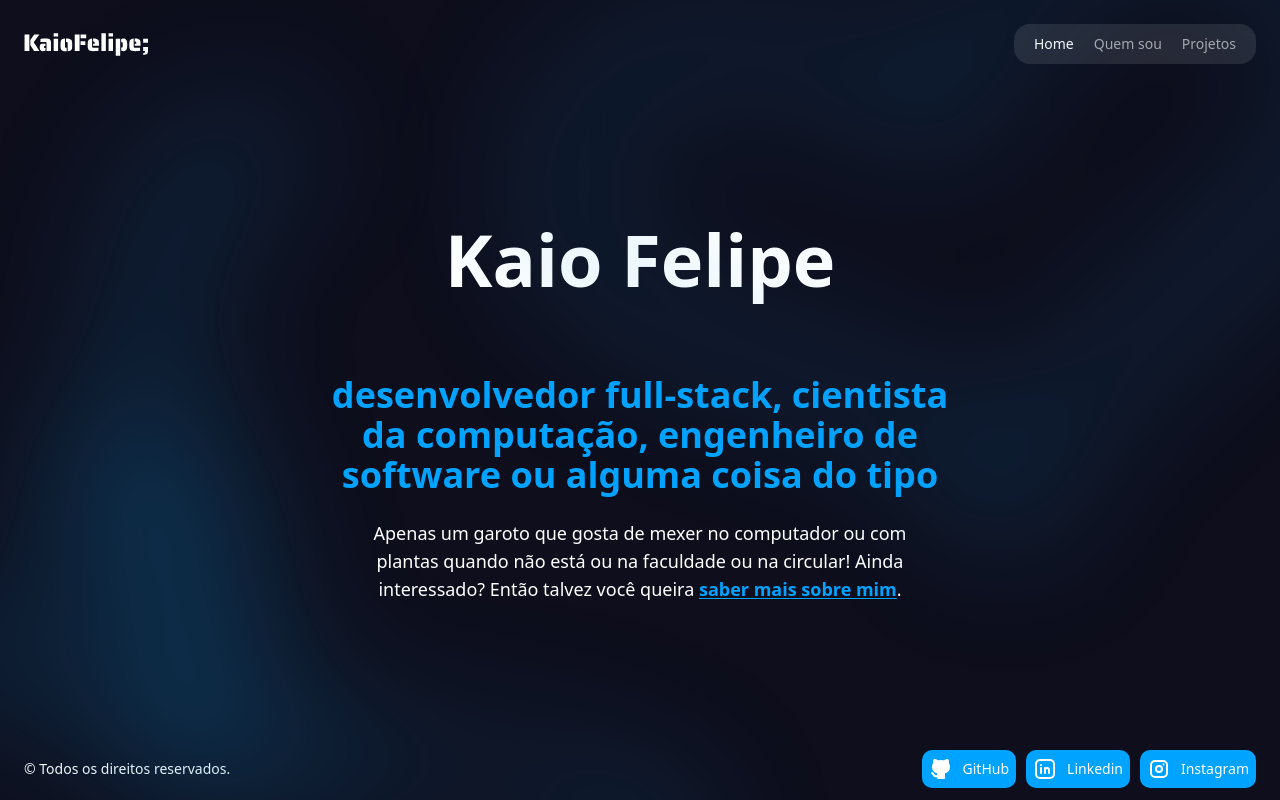
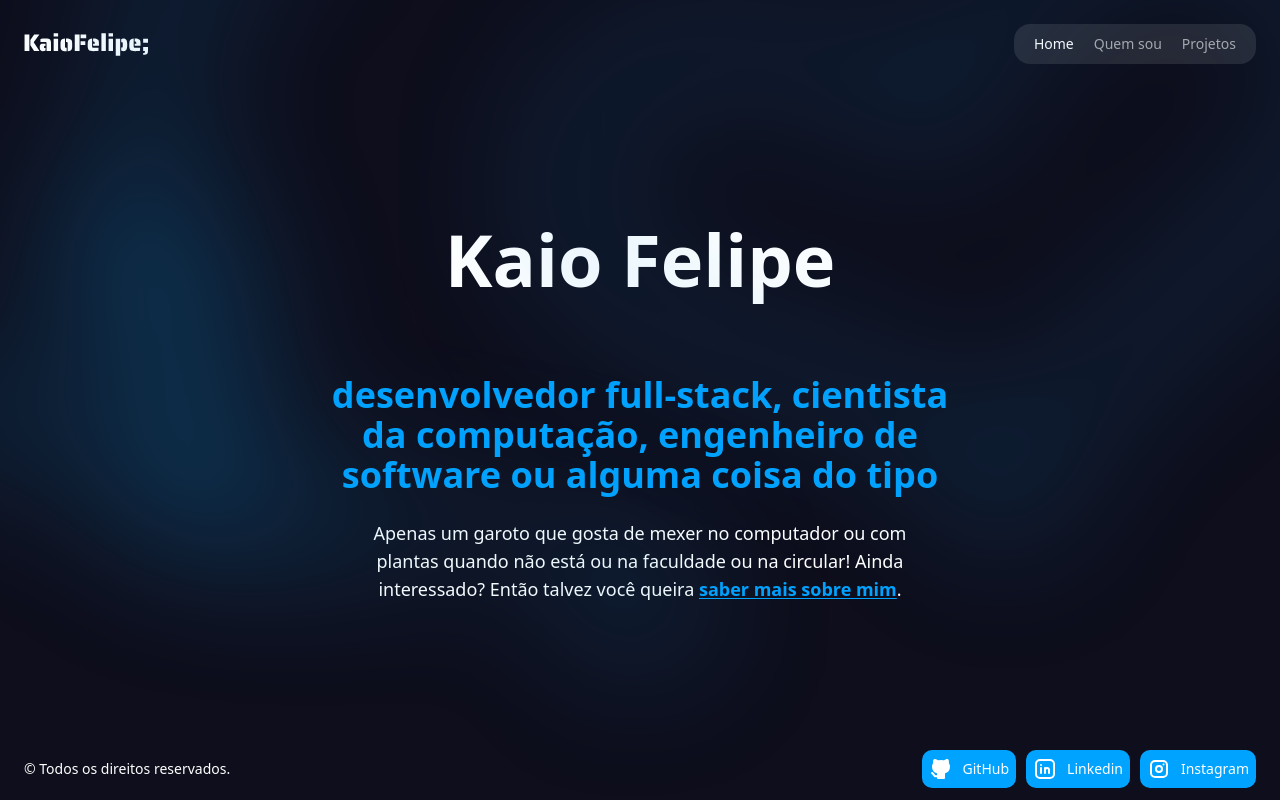
Before and after one commit to KaioFelps/haken-portfolio, a Next.js app: page / in a window 1280 px wide. Built offline with nearby package versions, Linux system fonts and the light colour scheme.

Commit message:
fixed: bg light component It would suddenly cut off on scrollable screens, now it won't get cut nor expand screen's y-axis

```diff
--- a/src/ui/bg-lights.tsx
+++ b/src/ui/bg-lights.tsx
@@ -5,7 +5,9 @@ export function BgLights() {
   return (
     <div
       aria-hidden="true"
-      className="absolute inset-0 overflow-hidden pointer-events-none"
+      className="
+        absolute inset-0 pointer-events-none max-h-full overflow-x-hidden overflow-y-visible
+        "
     >
       <img
         src={heart.src}
@@ -17,7 +19,7 @@ export function BgLights() {
         src={fern.src}
         alt=""
         aria-hidden="true"
-        className="absolute -bottom-60 -left-60"
+        className="absolute bottom-0 -left-60"
       />
     </div>
   );
```
